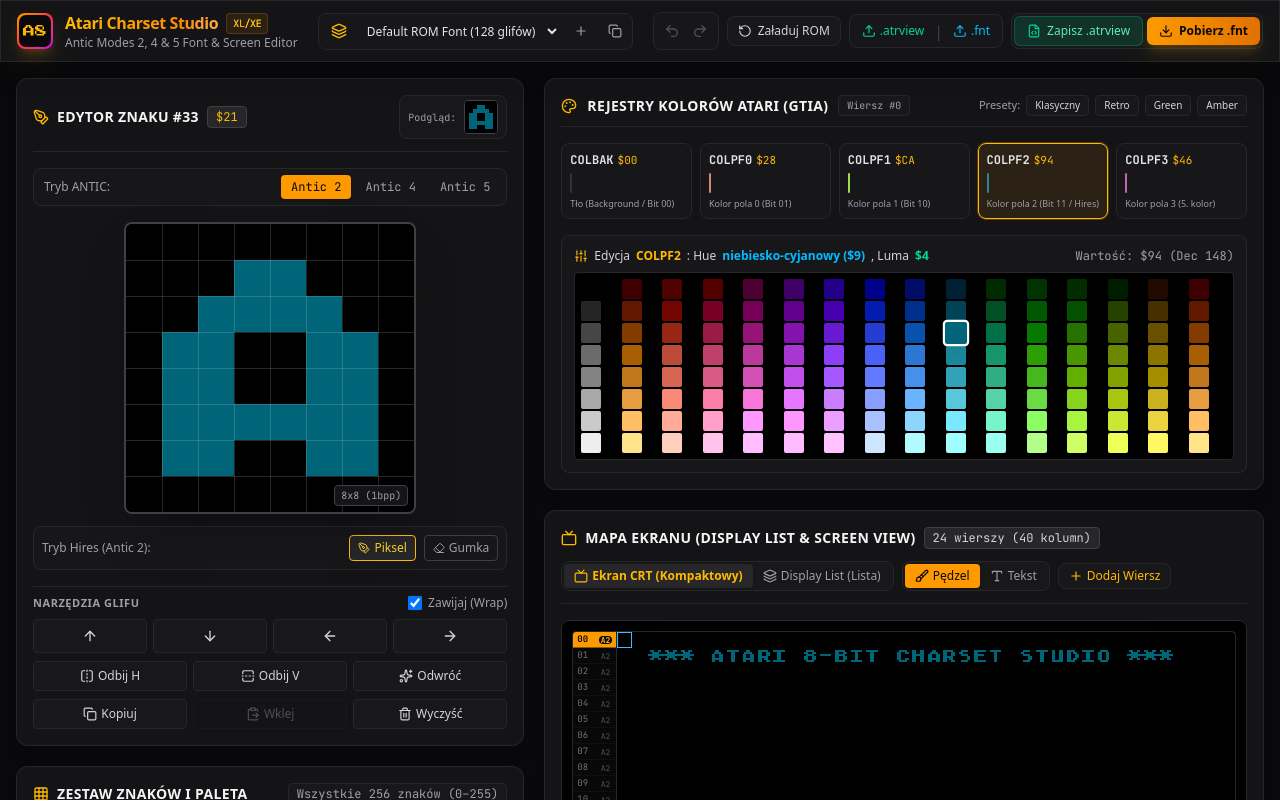
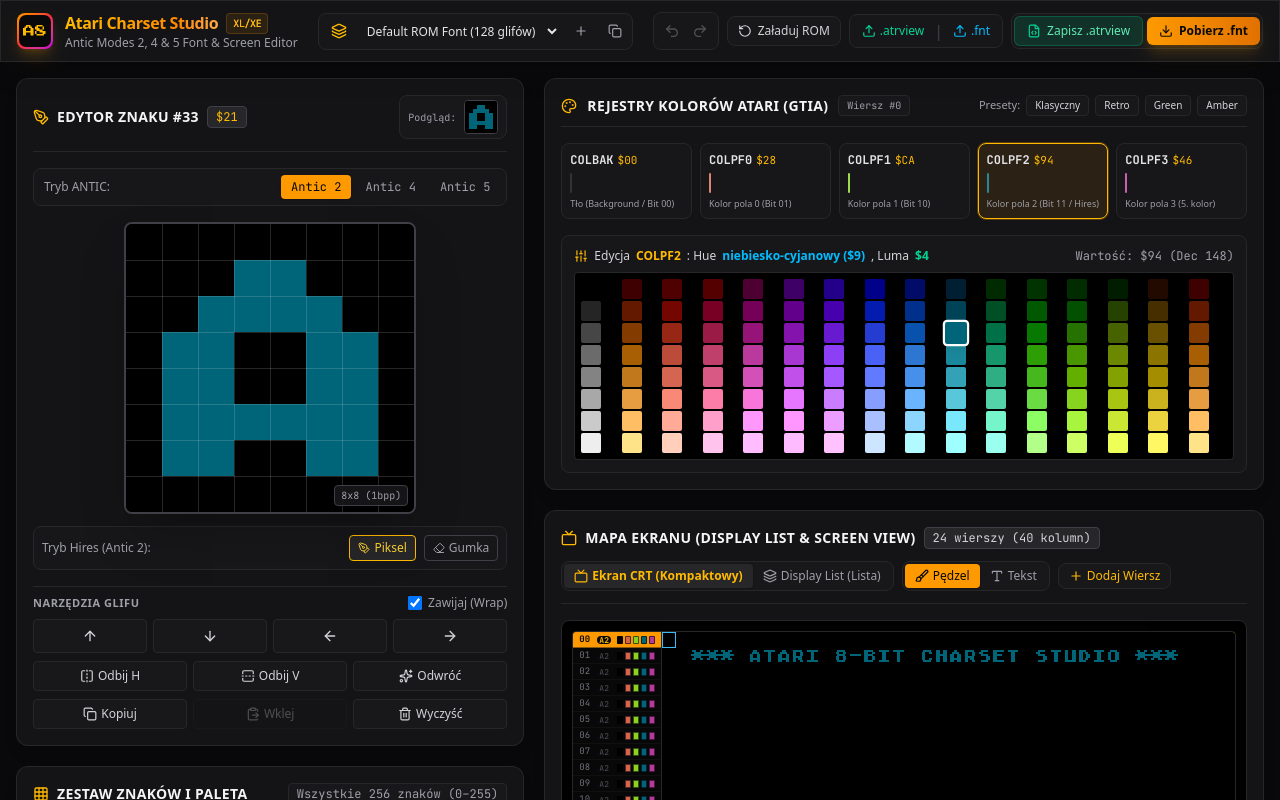
Before and after one commit to grzes71/atari-charset-studio, a React (Vite) app: page / in a window 1280 px wide. Shown: the top 800 px of the page. Built offline with nearby package versions, Linux system fonts and the light colour scheme.

Commit message:
feat: Show colors in screen map

```diff
--- a/src/components/ScreenMap/ScreenMap.tsx
+++ b/src/components/ScreenMap/ScreenMap.tsx
@@ -12,6 +12,7 @@
 import { useAppStore } from '../../store/appStore';
 import { ScreenMapRenderer } from '../../core/renderers/ScreenMapRenderer';
 import { AnticMode } from '../../types';
+import { atariByteToHex } from '../../utils/atariColorLUT';
 
 interface RowCanvasProps {
   rowIndex: number;
@@ -270,24 +271,26 @@
       {viewTab === 'screen' && (
         <div className="flex flex-col bg-black/90 p-2.5 rounded-lg border border-zinc-800 shadow-inner overflow-x-auto items-center">
           <div className="flex border border-zinc-800 rounded bg-black overflow-hidden relative shadow-2xl">
-            {/* Gutter / Row Numbers */}
-            <div className="flex flex-col select-none bg-zinc-950/90 border-r border-zinc-800 shrink-0 w-11">
+            {/* Gutter / Row Numbers, Mode & Palette Preview */}
+            <div className="flex flex-col select-none bg-zinc-950/90 border-r border-zinc-800 shrink-0">
               {screenRows.map((row, idx) => {
                 const rowHeight = (row.mode === 5 ? 16 : 8) * 2;
                 const isSelected = selectedRowIndex === idx;
+                const colors = row.colorRegisters;
+
                 return (
                   <button
                     key={row.id}
                     onClick={() => setSelectedCell(idx, selectedColIndex)}
-                    title={`Wiersz #${idx} — Kliknij, aby wybrać (Tryb Antic ${row.mode})`}
+                    title={`Wiersz #${idx} — Tryb Antic ${row.mode} | Paleta: BK: $${colors.COLBAK.toString(16).toUpperCase()}, PF0: $${colors.COLPF0.toString(16).toUpperCase()}, PF1: $${colors.COLPF1.toString(16).toUpperCase()}, PF2: $${colors.COLPF2.toString(16).toUpperCase()}, PF3: $${colors.COLPF3.toString(16).toUpperCase()}`}
                     style={{ height: `${rowHeight}px` }}
-                    className={`flex items-center justify-between px-1 font-mono text-[9px] border-b border-zinc-900/50 transition-colors leading-none ${
+                    className={`flex items-center gap-1 px-1.5 font-mono text-[9px] border-b border-zinc-900/50 transition-colors leading-none ${
                       isSelected
                         ? 'bg-amber-500 text-zinc-950 font-bold'
                         : 'text-zinc-500 hover:text-zinc-200 hover:bg-zinc-800/60'
                     }`}
                   >
-                    <span>{idx.toString().padStart(2, '0')}</span>
+                    <span className="w-3.5 text-left">{idx.toString().padStart(2, '0')}</span>
                     <span
                       className={`text-[8px] px-0.5 rounded font-mono ${
                         isSelected ? 'bg-zinc-950 text-amber-400' : 'text-zinc-600'
@@ -295,6 +298,30 @@
                     >
                       {row.mode === 5 ? 'A5' : row.mode === 4 ? 'A4' : 'A2'}
                     </span>
+
+                    {/* Color Palette Swatches */}
+                    <div className="flex items-center gap-0.5 ml-0.5">
+                      <span
+                        className="w-1.5 h-2 rounded-[1px] border border-black/60 shadow-xs"
+                        style={{ backgroundColor: atariByteToHex(colors.COLBAK) }}
+                      />
+                      <span
+                        className="w-1.5 h-2 rounded-[1px] border border-black/60 shadow-xs"
+                        style={{ backgroundColor: atariByteToHex(colors.COLPF0) }}
+                      />
+                      <span
+                        className="w-1.5 h-2 rounded-[1px] border border-black/60 shadow-xs"
+                        style={{ backgroundColor: atariByteToHex(colors.COLPF1) }}
+                      />
+                      <span
+                        className="w-1.5 h-2 rounded-[1px] border border-black/60 shadow-xs"
+                        style={{ backgroundColor: atariByteToHex(colors.COLPF2) }}
+                      />
+                      <span
+                        className="w-1.5 h-2 rounded-[1px] border border-black/60 shadow-xs"
+                        style={{ backgroundColor: atariByteToHex(colors.COLPF3) }}
+                      />
+                    </div>
                   </button>
                 );
               })}
@@ -335,7 +362,7 @@
               }`}
             >
               {/* Row Number & Display List Controls */}
-              <div className="flex items-center gap-1.5 w-56 shrink-0">
+              <div className="flex items-center gap-1.5 w-60 shrink-0">
                 <span className="font-mono text-[11px] text-zinc-400 w-5 text-right font-bold">
                   {idx}
                 </span>
@@ -365,6 +392,35 @@
                     </option>
                   ))}
                 </select>
+
+                {/* Row Palette Preview in Display List */}
+                <div className="flex items-center gap-0.5 bg-black/60 px-1 py-0.5 rounded border border-zinc-800">
+                  <span
+                    className="w-2 h-2 rounded-[1px] border border-black/60 shadow-xs"
+                    style={{ backgroundColor: atariByteToHex(row.colorRegisters.COLBAK) }}
+                    title={`COLBAK: $${row.colorRegisters.COLBAK.toString(16).toUpperCase().padStart(2, '0')}`}
+                  />
+                  <span
+                    className="w-2 h-2 rounded-[1px] border border-black/60 shadow-xs"
+                    style={{ backgroundColor: atariByteToHex(row.colorRegisters.COLPF0) }}
+                    title={`COLPF0: $${row.colorRegisters.COLPF0.toString(16).toUpperCase().padStart(2, '0')}`}
+                  />
+                  <span
+                    className="w-2 h-2 rounded-[1px] border border-black/60 shadow-xs"
+                    style={{ backgroundColor: atariByteToHex(row.colorRegisters.COLPF1) }}
+                    title={`COLPF1: $${row.colorRegisters.COLPF1.toString(16).toUpperCase().padStart(2, '0')}`}
+                  />
+                  <span
+                    className="w-2 h-2 rounded-[1px] border border-black/60 shadow-xs"
+                    style={{ backgroundColor: atariByteToHex(row.colorRegisters.COLPF2) }}
+                    title={`COLPF2: $${row.colorRegisters.COLPF2.toString(16).toUpperCase().padStart(2, '0')}`}
+                  />
+                  <span
+                    className="w-2 h-2 rounded-[1px] border border-black/60 shadow-xs"
+                    style={{ backgroundColor: atariByteToHex(row.colorRegisters.COLPF3) }}
+                    title={`COLPF3: $${row.colorRegisters.COLPF3.toString(16).toUpperCase().padStart(2, '0')}`}
+                  />
+                </div>
 
                 {/* Row Management Buttons */}
                 <div className="flex items-center gap-0.5">
```
